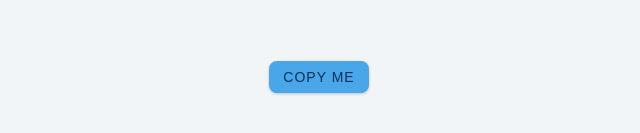
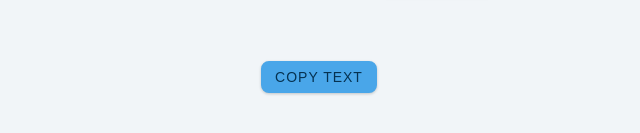
Before and after one commit to KelvinOkuroemi/loremGenerator, a plain HTML site: page index.html in a window 1280 px wide. Shown: the part 175-308 px from the top of the page, 321-961 px from the left. Drawn offline with nearby package versions, Linux system fonts and the light colour scheme.

Commit message:
Update index.html

```diff
--- a/index.html
+++ b/index.html
@@ -17,7 +17,7 @@
         <button type="submit" class="btn">generate</button>
       </form>
       <article class="lorem-text"></article>
-      <button class="btn btn-hero" onclick="copyToClipboard()" id="copy">Copy me</button>
+      <button class="btn btn-hero" onclick="copyToClipboard()" id="copy">Copy Text</button>
     </section>
     <!-- javascript -->
     <script src="app.js"></script>
```
